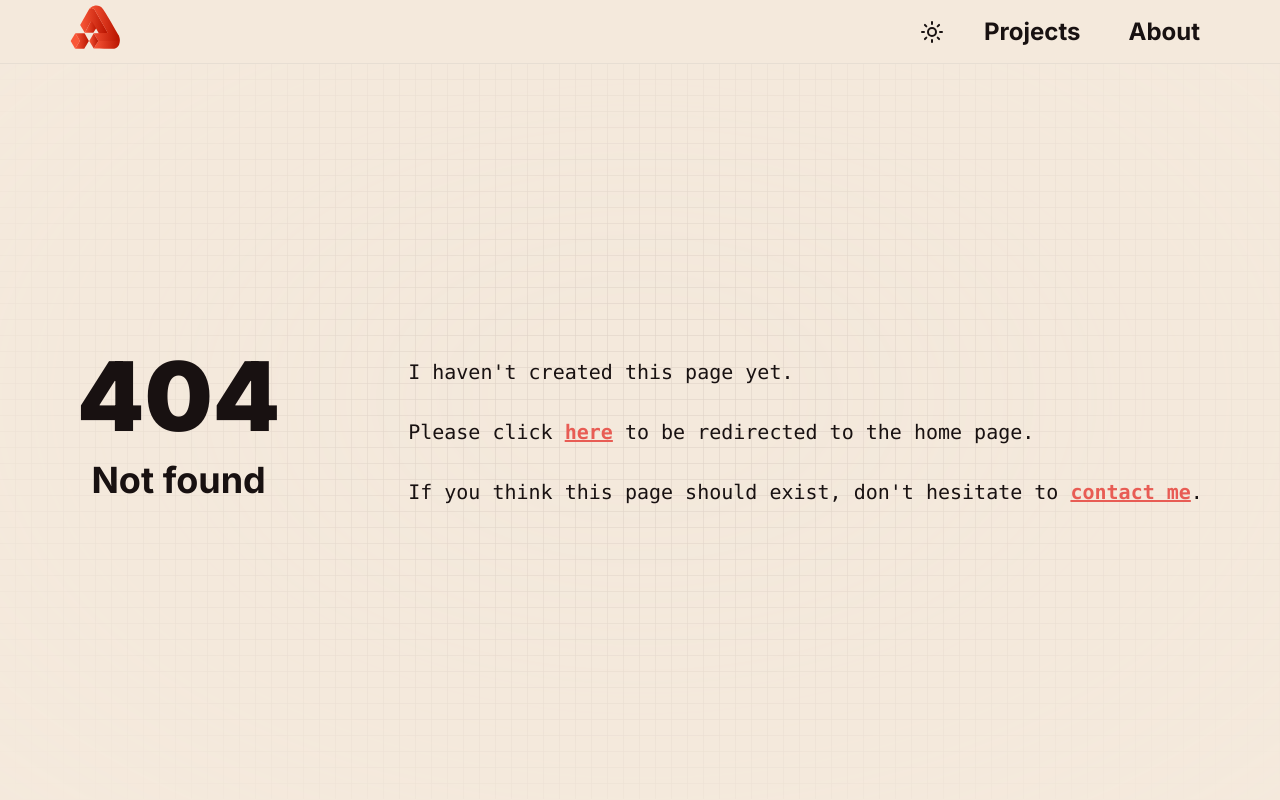
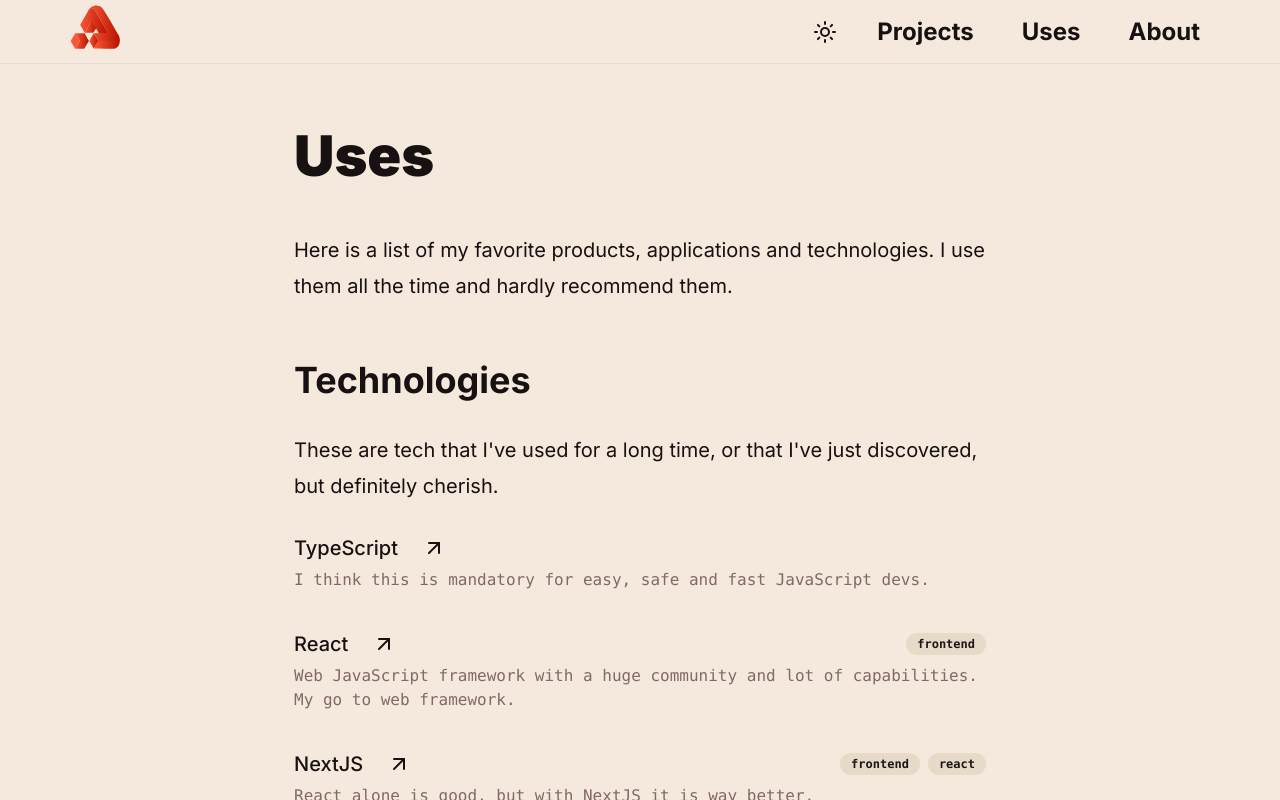
Before and after one commit to GauPanisset/gaupanisset-blog, a Next.js app: page /uses in a window 1280 px wide. Before the commit this address had no page. Built offline with nearby package versions, Linux system fonts and the light colour scheme.

Commit message:
feat(uses): add a /uses page in which I list all the tech, application and product I use

```diff
--- /dev/null
+++ b/src/app/(pages)/uses/page.tsx
@@ -0,0 +1,53 @@
+import { UseCategories } from '@/business/uses/types';
+import { UseItem } from '@/business/uses/ui/use-item';
+import { uses } from '@/business/uses/uses';
+
+const UsesPage: React.FunctionComponent = () => {
+  return (
+    <>
+      <h1>Uses</h1>
+      <p>
+        Here is a list of my favorite products, applications and technologies. I
+        use them all the time and hardly recommend them.
+      </p>
+
+      <h2>Technologies</h2>
+      <p>
+        These are tech that I&apos;ve used for a long time, or that I&apos;ve
+        just discovered, but definitely cherish.
+      </p>
+      <ul className="not-prose space-y-8">
+        {uses
+          .filter((use) => use.category === UseCategories.Technology)
+          .map((use) => (
+            <li key={use.id}>
+              <UseItem {...use} />
+            </li>
+          ))}
+      </ul>
+      <h2>Applications</h2>
+      <p>The applications I use on an almost daily basis.</p>
+      <ul className="not-prose space-y-8">
+        {uses
+          .filter((use) => use.category === UseCategories.Software)
+          .map((use) => (
+            <li key={use.id}>
+              <UseItem {...use} />
+            </li>
+          ))}
+      </ul>
+      <h2>Products</h2>
+      <ul className="not-prose space-y-8">
+        {uses
+          .filter((use) => use.category === UseCategories.Hardware)
+          .map((use) => (
+            <li key={use.id}>
+              <UseItem {...use} />
+            </li>
+          ))}
+      </ul>
+    </>
+  );
+};
+
+export default UsesPage;
--- a/src/business/bio/events.tsx
+++ b/src/business/bio/events.tsx
@@ -1,8 +1,9 @@
+import { withIds } from '@/technical/helpers/with-ids';
+
 import { Event } from './types';
 
-const events: Event[] = [
+const events: Event[] = withIds([
   {
-    id: 1,
     date: '1996',
     title: 'Born in Mulhouse, France',
     subtitle: '',
@@ -10,7 +11,6 @@
     tags: [],
   },
   {
-    id: 2,
     date: '2016 - 2019',
     title: (
       <>
@@ -30,7 +30,6 @@
     tags: [],
   },
   {
-    id: 3,
     date: '2019 - 2020',
     title: (
       <a
@@ -48,7 +47,6 @@
     tags: ['hobby'],
   },
   {
-    id: 4,
     date: '2019 - Now',
     title: (
       <a
@@ -65,6 +63,6 @@
       'Designed, developed, deployed and maintained the new version of Goshaba product.',
     tags: [],
   },
-];
+]);
 
 export { events };
--- a/src/business/navigation/desktop-navigation-bar.tsx
+++ b/src/business/navigation/desktop-navigation-bar.tsx
@@ -13,6 +13,9 @@
         <Link href="/projects">Projects</Link>
       </Button>
       <Button asChild className="text-2xl font-bold" variant="ghost">
+        <Link href="/uses">Uses</Link>
+      </Button>
+      <Button asChild className="text-2xl font-bold" variant="ghost">
         <Link href="/about">About</Link>
       </Button>
     </div>
--- a/src/business/navigation/mobile-navigation-menu.tsx
+++ b/src/business/navigation/mobile-navigation-menu.tsx
@@ -75,6 +75,19 @@
               onClick={preventPropagation}
               style={{ transitionDelay: '0ms', transitionDuration: '150ms' }}
             >
+              <Link href="/uses">Uses</Link>
+            </Button>
+            <Button
+              asChild
+              className="w-fit text-2xl font-bold duration-300 animate-in fade-in slide-in-from-left-8 fill-mode-backwards"
+              variant="ghost"
+              onClick={preventPropagation}
+              style={{
+                transitionDelay: '0ms',
+                transitionDuration: '150ms',
+                animationDelay: '250ms',
+              }}
+            >
               <Link href="/about">About</Link>
             </Button>
           </div>
--- /dev/null
+++ b/src/business/uses/types.ts
@@ -0,0 +1,19 @@
+const UseCategories = {
+  Technology: 'technology',
+  Software: 'software',
+  Hardware: 'hardware',
+} as const;
+
+type UseCategory = (typeof UseCategories)[keyof typeof UseCategories];
+
+type Use = {
+  id: number;
+  title: string;
+  description: string;
+  category: UseCategory;
+  link?: string;
+  tags?: string[];
+};
+
+export type { Use, UseCategory };
+export { UseCategories };
--- /dev/null
+++ b/src/business/uses/ui/use-item.tsx
@@ -0,0 +1,44 @@
+import { ArrowUpRight } from 'lucide-react';
+
+import { Badge } from '@/technical/ui/badge';
+import { Button } from '@/technical/ui/button';
+
+import { Use } from '../types';
+
+type Props = Use;
+
+const UseItem: React.FunctionComponent<Props> = ({
+  title,
+  description,
+  link,
+  tags = [],
+}) => {
+  return (
+    <div className="not-prose font-mono">
+      <div className="flex items-center justify-between">
+        <div className="flex items-center space-x-4">
+          <p className="font-sans font-medium">{title}</p>
+          {link ? (
+            <Button variant="ghost" size="icon" asChild>
+              <a href={link} target="_blank">
+                <ArrowUpRight />
+              </a>
+            </Button>
+          ) : null}
+        </div>
+        <div className="flex items-center space-x-2">
+          {tags?.map((tag) => (
+            <Badge key={tag} variant="secondary">
+              {tag}
+            </Badge>
+          ))}
+        </div>
+      </div>
+      <p className="text-sm text-muted-foreground lg:text-base">
+        {description}
+      </p>
+    </div>
+  );
+};
+
+export { UseItem };
--- /dev/null
+++ b/src/business/uses/uses.ts
@@ -0,0 +1,156 @@
+import { withIds } from '@/technical/helpers/with-ids';
+
+import { Use, UseCategories } from './types';
+
+const uses: Use[] = withIds([
+  {
+    title: 'MacBook M1 Pro (14-inch, 2021) - 16 GB',
+    description:
+      'My faithful laptop. I use it for devs, designing and actually everything else.',
+    category: UseCategories.Hardware,
+  },
+  {
+    title: 'Keychron K2 Wireless Mechanical Keyboard (V2)',
+    description:
+      'One of the rare mechanical keyboard with an ANSI - FR Mac layout.',
+    category: UseCategories.Hardware,
+    link: 'https://www.keychron.com/products/keychron-k2-wireless-mechanical-keyboard',
+  },
+  {
+    title: 'Apple Magic Mouse',
+    description: 'Best mouse for Mac user. Big cons, definitely not ergonomic.',
+    category: UseCategories.Hardware,
+    link: 'https://www.apple.com/shop/product/MMMQ3AM/A/magic-mouse-black-multi-touch-surface',
+  },
+  {
+    title: 'Bose wireless QuietComfort 35 II',
+    description:
+      'Music is a fuel while coding and the noise cancelling is game changer.',
+    category: UseCategories.Hardware,
+    link: 'https://support.bose.com/s/display-articles?productId=01t8c00000OydKkAAJ&articleId=ka08c000000hH48AAE&language=en_US',
+  },
+  {
+    title: 'Visual Studio Code',
+    description:
+      'Well known code editor. I use it with some extensions and Monaspace Neon font.',
+    category: UseCategories.Software,
+    link: 'https://code.visualstudio.com/',
+  },
+  {
+    title: 'Notion',
+    description:
+      'My favorite note taking application. I use it both for work and personal stuffs.',
+    category: UseCategories.Software,
+    link: 'https://www.notion.so/',
+    tags: ['notes'],
+  },
+  {
+    title: 'Figma',
+    description: 'Mock ups and prototypes are so easy to do with this app.',
+    category: UseCategories.Software,
+    link: 'https://www.figma.com/',
+    tags: ['design', 'prototypes'],
+  },
+  {
+    title: 'TypeScript',
+    description:
+      'I think this is mandatory for easy, safe and fast JavaScript devs.',
+    category: UseCategories.Technology,
+    link: 'https://www.typescriptlang.org/',
+  },
+  {
+    title: 'React',
+    description:
+      'Web JavaScript framework with a huge community and lot of capabilities. My go to web framework.',
+    category: UseCategories.Technology,
+    link: 'https://react.dev/',
+    tags: ['frontend'],
+  },
+  {
+    title: 'NextJS',
+    description: 'React alone is good, but with NextJS it is way better.',
+    category: UseCategories.Technology,
+    link: 'https://nextjs.org/',
+    tags: ['frontend', 'react'],
+  },
+  {
+    title: 'Apollo GraphQL',
+    description:
+      'GraphQL APIs are fun to build and consume, even more with Apollo.',
+    category: UseCategories.Technology,
+    link: 'https://www.apollographql.com/',
+    tags: ['backend', 'graphql'],
+  },
+  {
+    title: 'NestJS',
+    description:
+      'Backend framework creating a robust structure to your application.',
+    category: UseCategories.Technology,
+    link: 'https://nestjs.com/',
+    tags: ['backend'],
+  },
+  {
+    title: 'Tailwindcss',
+    description:
+      'It might just be trend but I love it. I style my app with Tailwindcss whenever I want to go fast.',
+    category: UseCategories.Technology,
+    link: 'https://tailwindcss.com/',
+    tags: ['frontend', 'styling'],
+  },
+  {
+    title: 'Plasmo',
+    description:
+      "I'm a big fan of Chrome Extension and this is the best framework so far to build them.",
+    category: UseCategories.Technology,
+    link: 'https://docs.plasmo.com/',
+    tags: ['extension', 'react'],
+  },
+  {
+    title: 'MongoDB Atlas',
+    description:
+      'The databases I use the most. With Atlas it is super easy to deploy and manage a only database.',
+    category: UseCategories.Technology,
+    link: 'https://www.mongodb.com/atlas/database',
+    tags: ['database'],
+  },
+  {
+    title: 'Gitlab',
+    description:
+      "It's just what I use in my current job. Nothing to complain about but I've never tried something else.",
+    category: UseCategories.Technology,
+    link: 'https://gitlab.com/',
+    tags: ['git', 'ci-cd'],
+  },
+  {
+    title: 'AWS',
+    description: 'The host in which I deploy my biggest app.',
+    category: UseCategories.Technology,
+    link: 'https://aws.amazon.com/',
+    tags: ['host', 'infra'],
+  },
+  {
+    title: 'Vercel',
+    description:
+      "When I need to deploy a little app, I'm looking at Vercel which is incredibly easy to setup.",
+    category: UseCategories.Technology,
+    link: 'https://vercel.com/',
+    tags: ['host'],
+  },
+  {
+    title: 'Serverless',
+    description:
+      'A powerful framework to deploy infra and application code at the same time. Very handy for little or middle size projects.',
+    category: UseCategories.Technology,
+    link: 'https://www.serverless.com/',
+    tags: ['infra'],
+  },
+  {
+    title: 'Terraform',
+    description: 'Very handy for deploying and maintaining infrastructures.',
+    category: UseCategories.Technology,
+    link: 'https://www.terraform.io/',
+    tags: ['infra'],
+  },
+]);
+
+export { uses };
--- /dev/null
+++ b/src/technical/helpers/with-ids.ts
@@ -0,0 +1,4 @@
+const withIds = <T>(list: T[]) =>
+  list.map((element, index) => ({ id: index, ...element }));
+
+export { withIds };
```
